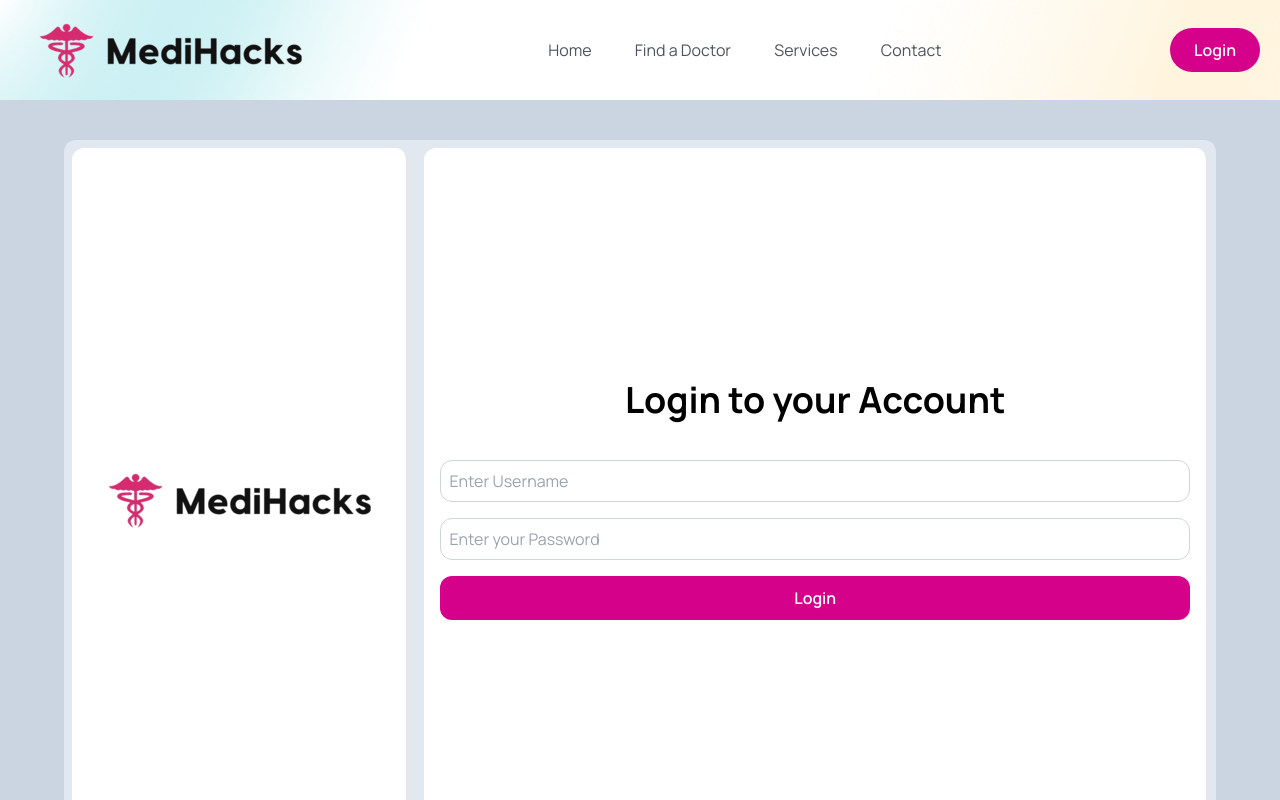
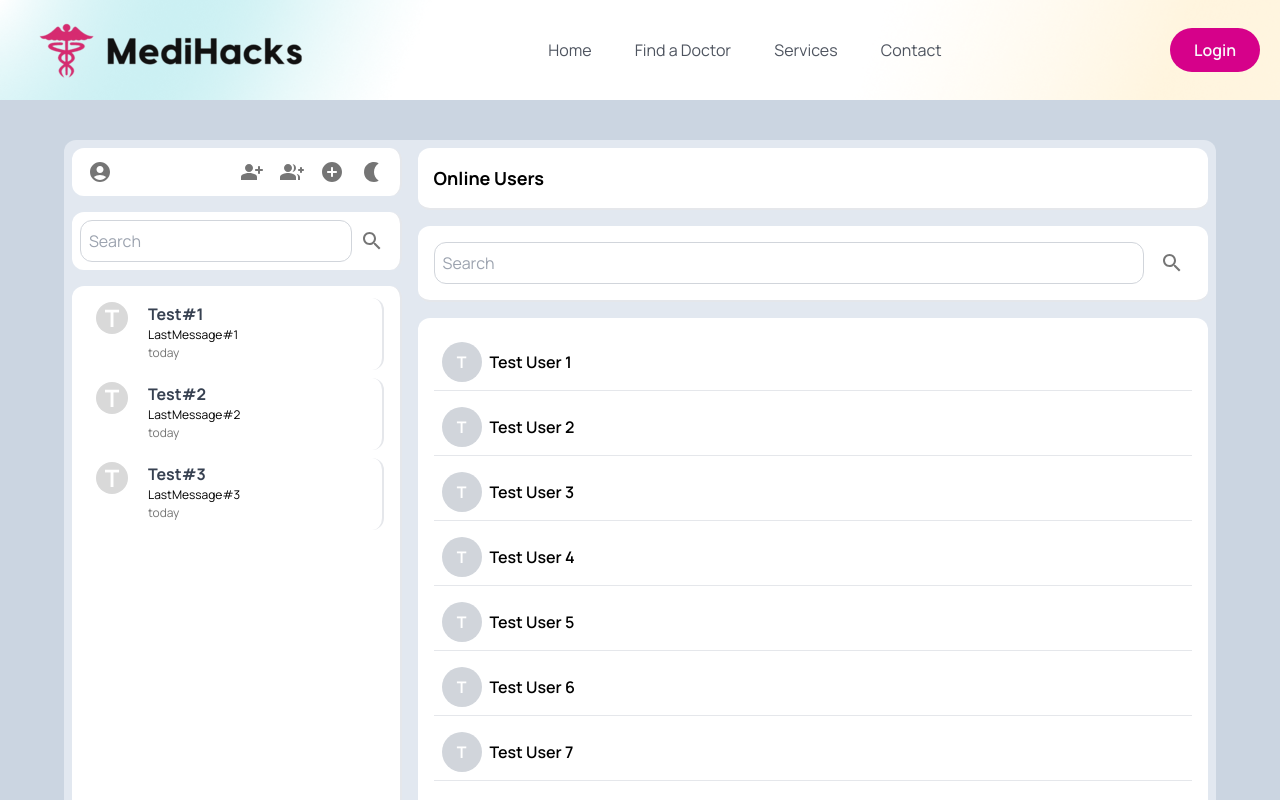
Before and after one commit to hargunkaur286/medihacks, a React (Vite) app in the folder frontend/: page /chat in a window 1280 px wide. Shown: the top 800 px of the page. Built offline with nearby package versions, Linux system fonts and the light colour scheme.

Commit message:
online users ui

```diff
--- a/frontend/src/components/ChatApp/MainContainer.jsx
+++ b/frontend/src/components/ChatApp/MainContainer.jsx
@@ -2,6 +2,7 @@ import React from 'react'
 import ChatArea from './ChatArea'
 import CreateGroups from './CreateGroups';
 import Sidebar from './Sidebar'
+import UserGroups from './UserGroups';
 import Welcome from './Welcome';
 
 const MainContainer = () => {
@@ -17,7 +18,8 @@ const MainContainer = () => {
       <div className="w-[70%] h-full">
         {/* <ChatArea props={chatAreaProps} /> */}
         {/* <Welcome /> */}
-        <CreateGroups/>
+        {/* <CreateGroups/> */}
+        <UserGroups />
       </div>
     </div>
   )
--- /dev/null
+++ b/frontend/src/components/ChatApp/UserGroups.jsx
@@ -0,0 +1,49 @@
+import React from 'react';
+import { IconButton } from '@mui/material';
+import SearchIcon from "@mui/icons-material/Search";
+
+const UserGroups = () => {
+  const testUsers = [
+    'Test User 1',
+    'Test User 2',
+    'Test User 3',
+    'Test User 4',
+    'Test User 5',
+    'Test User 6',
+    'Test User 7',
+  ];
+
+  return (
+    <div className='flex flex-col h-full'>
+      {/* Online Users Header */}
+      <div className='flex items-center gap-2 rounded-xl border-b-2 bg-white m-2 p-4'>
+        <span className='font-bold text-lg'>Online Users</span>
+      </div>
+
+      {/* Search Bar */}
+      <div className='flex items-center gap-2 rounded-xl border-b-2 bg-white m-2 p-4'>
+        <input
+          placeholder='Search'
+          className='flex-grow rounded-xl p-2 border border-gray-300'
+        />
+        <IconButton>
+          <SearchIcon />
+        </IconButton>
+      </div>
+
+      {/* Scrollable Test Users */}
+      <div className='flex flex-col gap-2 rounded-xl bg-white m-2 p-4 flex-grow overflow-y-auto'>
+        {testUsers.map((user, index) => (
+          <div key={index} className='flex items-center gap-2 p-2 border-b'>
+            <div className='h-10 w-10 bg-gray-300 rounded-full flex items-center justify-center text-white font-bold'>
+              T
+            </div>
+            <span className='font-semibold'>{user}</span>
+          </div>
+        ))}
+      </div>
+    </div>
+  );
+};
+
+export default UserGroups;
--- a/frontend/src/pages/ChatApp.jsx
+++ b/frontend/src/pages/ChatApp.jsx
@@ -5,8 +5,8 @@ import MainContainer from '../components/ChatApp/MainContainer'
 const ChatApp = () => {
     return (
         <div className='bg-slate-300 min-h-screen flex justify-center align-center'>
-            {/* <MainContainer /> */}
-            <Login/>
+            <MainContainer />
+            {/* <Login/> */}
         </div>
     )
 }
```
